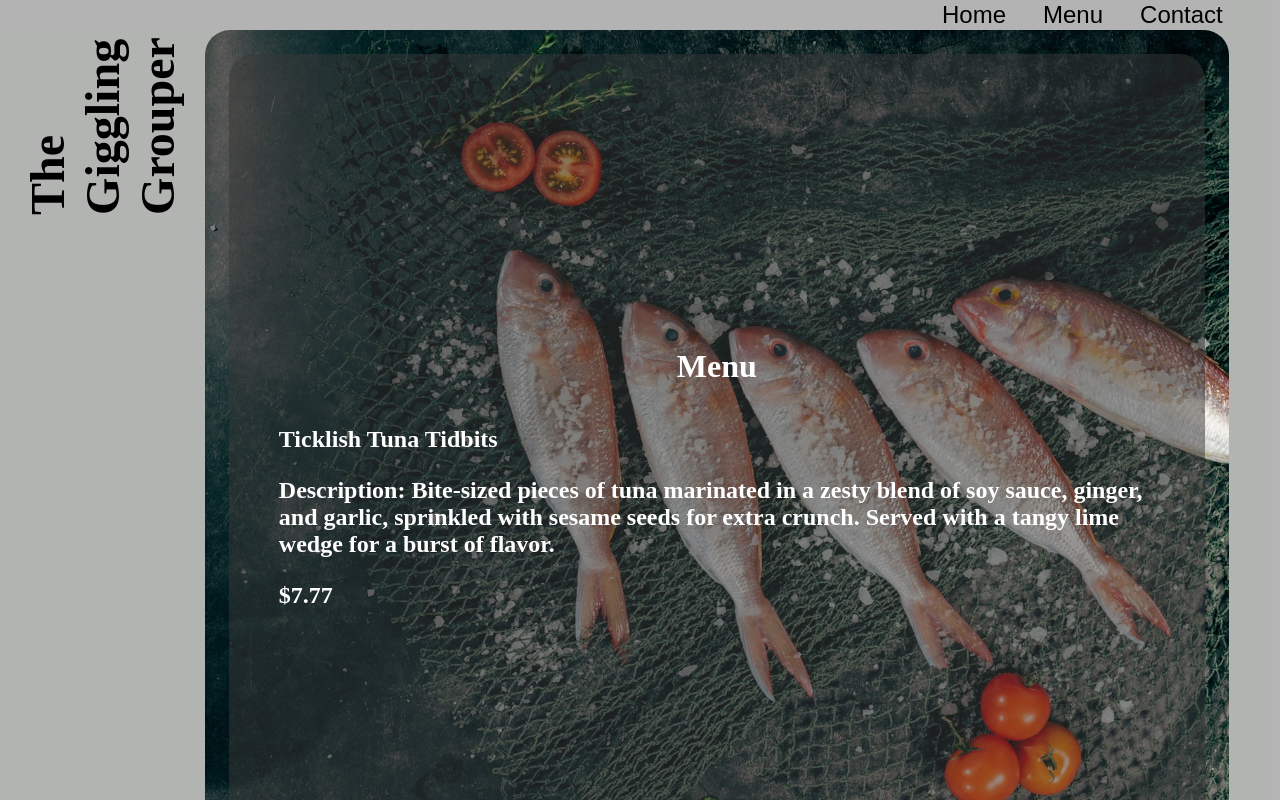
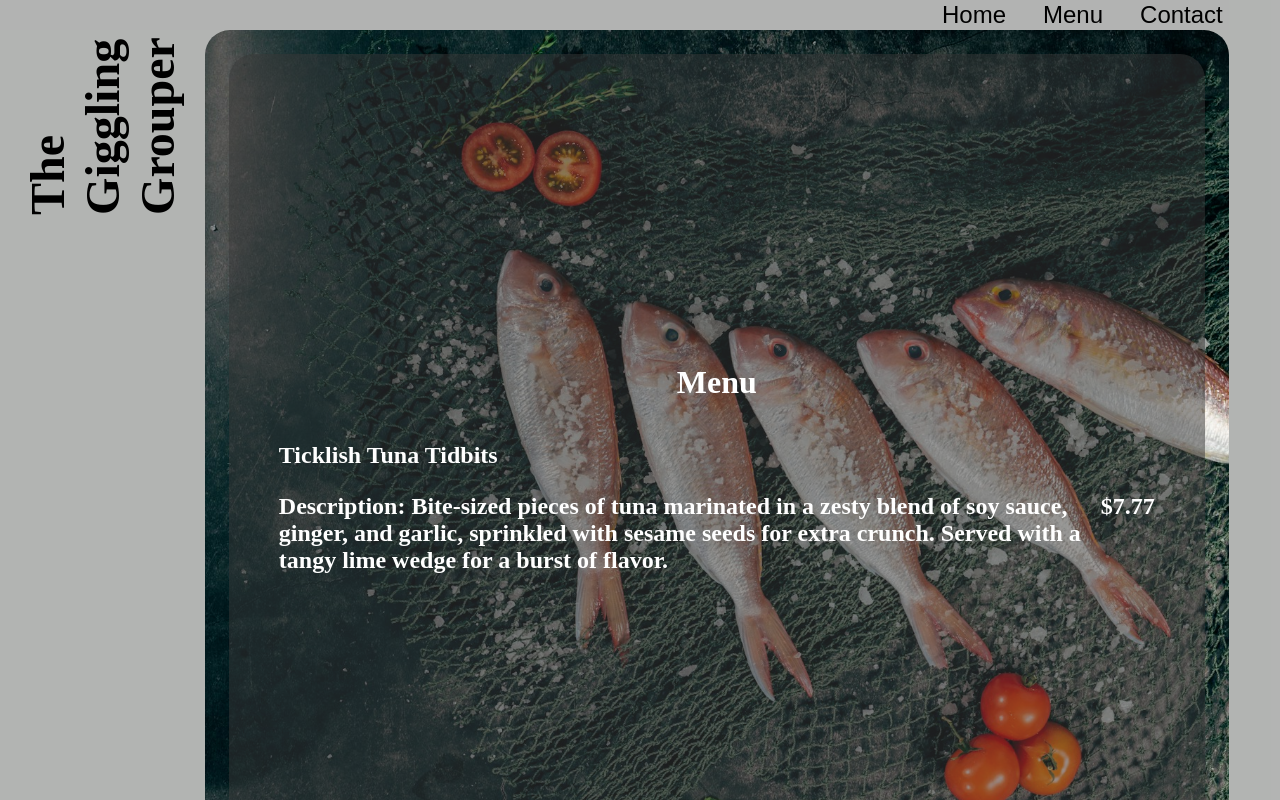
Before and after one commit to tunanocrust17/Restaurant, a website built with webpack: page dist/index.html in a window 1280 px wide. Both pictures are taken after a click on the button "Menu". Shown: the top 800 px of the page. Built offline with nearby package versions, Linux system fonts and the light colour scheme.

Commit message:
added a class to the appOneDescAndPrice div to make it display:flex

```diff
--- a/src/menu.js
+++ b/src/menu.js
@@ -24,6 +24,7 @@ export default function menuPage() {
     appContainer.appendChild(appOne);
 
     const appOneDescAndPrice = document.createElement('div');
+    appOneDescAndPrice.classList.add('description-price')
     const appOneDesc = document.createElement('p');
     appOneDesc.innerHTML ="Description: Bite-sized pieces of tuna marinated in a zesty blend of soy sauce, ginger, and garlic, sprinkled with sesame seeds for extra crunch. Served with a tangy lime wedge for a burst of flavor."
     const appOnePrice = document.createElement('p');
--- a/src/style.css
+++ b/src/style.css
@@ -111,3 +111,7 @@ footer {
     flex-direction: row;
     align-items: center;
 }
+
+.description-price {
+    display: flex;
+}
```
Also changed, not shown: dist/index.bundle.js.
